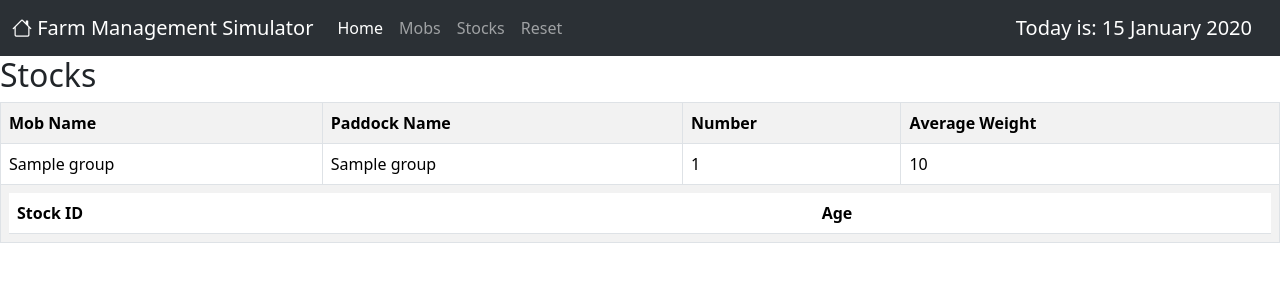
After one commit to Yanyin-Chen-1156325/fms, a Flask app: template templates/stocks.html in a window 1280 px wide. The commit adds this page. Shown: the top 300 px of the page. Run offline with Flask 3, Linux system fonts and the light colour scheme; the template is opened without the code that fills it: most values are stand-ins (such as "Sample title", 1, 10 or a date in 2020); lists and menus that the app fills with data are empty.

Commit message:
update mobs and stocks

```diff
--- a/app.py
+++ b/app.py
@@ -7,6 +7,9 @@ from flask import session
 from datetime import date, datetime, timedelta
 import mysql.connector
 import connect
+
+####### Required for the reset function to work both locally and in PythonAnywhere
+from pathlib import Path
 
 app = Flask(__name__)
 app.secret_key = 'COMP636 S2'
@@ -28,37 +31,90 @@ def getCursor():
             password=connect.dbpass, host=connect.dbhost,
             database=connect.dbname, autocommit=True)
 
-    cursor = db_connection.cursor(buffered=False)   # returns a list
-    # cursor = db_connection.cursor(dictionary=True, buffered=False)
-
+    # cursor = db_connection.cursor(buffered=False)   # returns a list
+    cursor = db_connection.cursor(dictionary=True, buffered=False)  # use a dictionary cursor if you prefer
     return cursor
 
+####### New function - reads the date from the new database table
+def get_date():
+    cursor = getCursor()
+    qstr = "select curr_date from curr_date;"
+    cursor.execute(qstr)
+    curr_date = cursor.fetchone()['curr_date']
+    return curr_date
+
+def calculate_age(birth_date):
+    """! Calculate the age of the animal based on the birth date.
+    @param birth_date (datetime): birth date
+    @return: (int) age
+    """
+    current_date = get_date()
+    birth_date_t = birth_date.replace(year=current_date.year)
+    age = 0
+    if current_date >= birth_date_t:
+        age = current_date.year - birth_date.year
+    else:
+        age = current_date.year - birth_date.year - 1
+    return age
+
+
+####### Updated if statement with this line
 @app.route("/")
 def home():
-    if 'curr_date' not in session:
-        session.update({'curr_date': start_date})
-    return render_template("home.html")
+    # This line:
+    curr_date = get_date()
+    # Replaces these lines:
+    # if 'curr_date' not in session:
+    #     session.update({'curr_date': start_date})
+    return render_template("home.html", curr_date=curr_date)
 
-@app.route("/clear-date")
-def clear_date():
-    """Clear session['curr_date']. Removes 'curr_date' from session dictionary."""
-    session.pop('curr_date')
-    return redirect(url_for('paddocks'))
-
-@app.route("/reset-date")
-def reset_date():
-    """Reset session['curr_date'] to the project start_date value."""
-    session.update({'curr_date': start_date})
+####### New function to reset the simulation back to the beginning - replaces reset_date() and clear_date()
+##  NOTE: This requires fms-reset.sql file to be in the same folder as app.py
+@app.route("/reset")
+def reset():
+    """Reset data to original state."""
+    THIS_FOLDER = Path(__file__).parent.resolve()
+    with open(THIS_FOLDER / 'fms-reset.sql', 'r') as f:
+        mqstr = f.read()
+        for qstr in mqstr.split(";"):
+            cursor = getCursor()
+            cursor.execute(qstr)
+    get_date()
     return redirect(url_for('paddocks'))
 
 @app.route("/mobs")
 def mobs():
     """List the mob details (excludes the stock in each mob)."""
-    connection = getCursor()
-    qstr = "select id, name from mobs;"
-    connection.execute(qstr)
-    mobs = connection.fetchall()
+    cursor = getCursor()
+    qstr = """SELECT mobs.id as mob_name, paddocks.id as paddock_id, paddocks.name as paddock_name, paddocks.area as paddock_area
+            FROM mobs inner join paddocks on mobs.paddock_id = paddocks.id order by mobs.name;"""
+    cursor.execute(qstr)
+    mobs = cursor.fetchall()
     return render_template("mobs.html", mobs=mobs)
+
+@app.route("/stocks")
+def stocks():
+    cursor = getCursor()
+    qstr = """select mobs.name as mob_name, stock.id as stock_id, stock.dob as stock_dob
+                from mobs
+                inner join stock on mobs.id = stock.mob_id
+                order by 1,2 ;
+            """
+    cursor.execute(qstr)
+    stocks = cursor.fetchall()
+    for dict in stocks:
+        dict['stock_dob'] = calculate_age(dict['stock_dob'])
+
+    qstr = """select mobs.name as mob_name, paddocks.name as paddock_name, count(stock.id) as mob_count, round(avg(stock.weight), 2) as avg_weight
+                from mobs
+                inner join stock on mobs.id = stock.mob_id
+                inner join paddocks on mobs.paddock_id = paddocks.id
+                group by mobs.name, paddocks.name
+                order by 1
+            """
+    cursor.execute(qstr)
+    groups = cursor.fetchall()
+    return render_template("stocks.html", stocks=stocks, groups=groups)
 
 @app.route("/paddocks")
 def paddocks():
--- /dev/null
+++ b/package.json
@@ -0,0 +1,5 @@
+{
+  "dependencies": {
+    "bootstrap-icons": "^1.11.3"
+  }
+}
--- a/templates/base.html
+++ b/templates/base.html
@@ -5,16 +5,43 @@
       <title>{% block title %}{% endblock %}</title>
       <!-- CSS only -->
       <link href="https://cdn.jsdelivr.net/npm/bootstrap@5.3.3/dist/css/bootstrap.min.css" rel="stylesheet" integrity="sha384-QWTKZyjpPEjISv5WaRU9OFeRpok6YctnYmDr5pNlyT2bRjXh0JMhjY6hW+ALEwIH" crossorigin="anonymous">
-  </head>
+      <link rel="stylesheet" href="https://cdn.jsdelivr.net/npm/bootstrap-icons@1.11.3/font/bootstrap-icons.min.css">
+    </head>
 
   <body>
-    <nav>
-      <h2>Farm Management Simulator</h2>
-      <p><a href="{{url_for('home')}}">Home</a></p>
-      <p><a href="{{url_for('mobs')}}">Mobs</a></p>
+    <nav class="navbar navbar-expand-lg bg-body-tertiary sticky-top" data-bs-theme="dark">
+      <div class="container-fluid">
+        <a class="navbar-brand" href="{{url_for('home')}}">
+          <i class="bi bi-house"></i>
+          Farm Management Simulator
+        </a>
+
+        <button class="navbar-toggler" type="button" data-bs-toggle="collapse" data-bs-target="#navbarSupportedContent" aria-controls="navbarSupportedContent" aria-expanded="false" aria-label="Toggle navigation">
+          <span class="navbar-toggler-icon"></span>
+        </button>
+        <div class="collapse navbar-collapse" id="navbarSupportedContent">
+          <ul class="navbar-nav me-auto mb-2 mb-lg-0">
+            <li class="nav-item">
+              <a class="nav-link active" aria-current="page" href="{{url_for('home')}}">Home</a>
+            </li>
+            <li class="nav-item">
+              <a class="nav-link" href="{{url_for('mobs')}}">Mobs</a>
+            </li>
+            <li class="nav-item">
+              <a class="nav-link" href="{{url_for('stocks')}}">Stocks</a>
+            </li>
+            <li class="nav-item">
+              <a class="nav-link" href="{{url_for('reset')}}">Reset</a>
+            </li>
+          </ul>
+          <a class="navbar-brand"> {% if curr_date %}Today is: {{curr_date.strftime("%d %B %Y")}}{% endif %}</a>
+        </div>
+      </div>
+      <!-- New line -->
     </nav>
+    <!--  Remove this line: {#
     <p>{% if session['curr_date'] %}Today is: {{session['curr_date'].strftime("%d %B %Y")}}{% endif %}</p>
-
+      #}  -->
     <section class="content">
       <header>
         {% block header %}{% endblock %}
--- a/templates/home.html
+++ b/templates/home.html
@@ -4,7 +4,10 @@
 
 {% block content %}
 
-<p>Home:  Add some brief text and an image here </p>
+<p>Home </p>
+
+<!-- New line (which you are free to edit or delete): -->
+<p>Add some brief text and an image here </p>
 
 
 
--- a/templates/paddocks.html
+++ b/templates/paddocks.html
@@ -5,5 +5,7 @@
 {% block content %}
 
 <p>Paddocks</p>
+<!-- New line (which you are free to edit or delete): -->
+<p>{% if curr_date %}Today is: {{curr_date.strftime("%d %B %Y")}}{% endif %}</p>
 
 {% endblock %}
--- /dev/null
+++ b/templates/stocks.html
@@ -0,0 +1,52 @@
+{% extends "base.html" %}
+
+{% block title %}Stocks{% endblock %}
+
+{% block content %}
+
+<h2>Stocks</h2>
+<table class="table table-striped table-bordered">
+    <thead>
+
+    </thead>
+    <tbody>
+        {% for group in groups %}
+        <tr>
+            <th scope="col">Mob Name</th>
+            <th scope="col">Paddock Name</th>
+            <th scope="col">Number</th>
+            <th scope="col">Average Weight</th>
+        </tr>
+        <tr>
+            <td>{{ group['mob_name'] }}</td>
+            <td>{{ group['paddock_name'] }}</td>
+            <td>{{ group['mob_count'] }}</td>
+            <td>{{ group['avg_weight'] }}</td>
+        </tr>
+        <tr>
+            <td colspan="4">
+                <table class="table mb-0">
+                    <thead>
+                        <tr>
+                            <th scope="col">Stock ID</th>
+                            <th scope="col">Age</th>
+                        </tr>
+                    </thead>
+                    <tbody>
+                        {% for stock in stocks %}
+                            {% if stock['mob_name'] == group['mob_name'] %}
+                            <tr>
+                                <td scope="row">{{ stock['stock_id'] }}</td>
+                                <td>{{ stock['stock_dob'] }}</td>
+                            </tr>
+                            {% endif %}
+                        {% endfor %}
+                    </tbody>
+                </table>
+            </td>
+        </tr>
+        {% endfor %}
+    </tbody>
+</table>
+
+{% endblock %}
```
Also changed, not shown: fms-local.sql (+32 -27 lines), fms-pa.sql (+33 -27 lines), fms-reset.sql (added, +49 -0 lines), templates/mobs.html (+15 -8 lines), package-lock.json (added), statics/smart_13144785.png (added), 1 other file.
